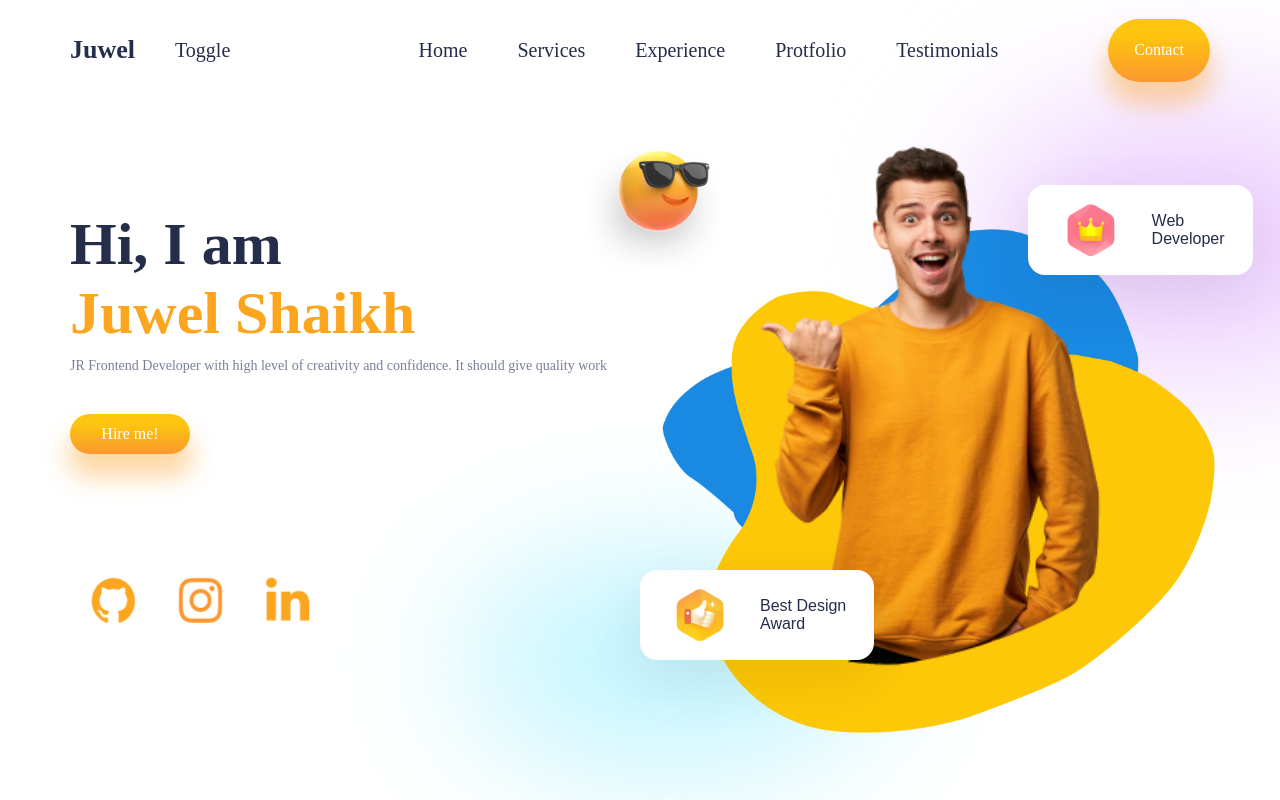
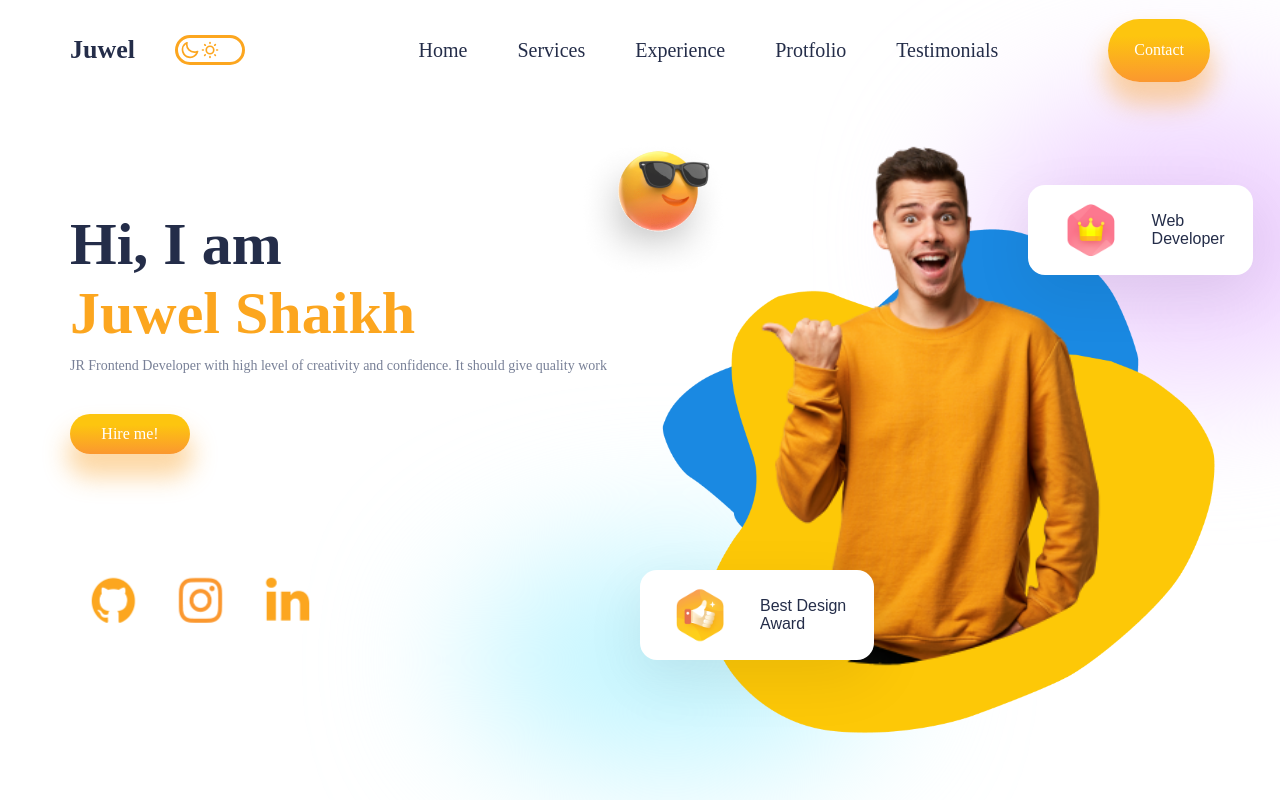
Before and after one commit to JuwelShaikh/new-prot-react, a React (Create React App) app: page / in a window 1280 px wide. Shown: the top 800 px of the page. Built offline with nearby package versions, Linux system fonts and the light colour scheme; a web font is replaced by a local one.

Commit message:
N-Toggle styling

```diff
--- a/src/Components/Navbar/Navbar.jsx
+++ b/src/Components/Navbar/Navbar.jsx
@@ -1,5 +1,6 @@
 import React from 'react';
 import './Nav.css'
+import Toggle from './Togle/Toggle';
 
 const Navbar = () => {
     return (
@@ -9,7 +10,7 @@ const Navbar = () => {
                     <div className="n-name">
                         Juwel
                     </div>
-                    <span>Toggle</span>
+                    <Toggle/>
                 </div>
                 <div className="n-right">
                     <div className="n-list">
--- a/src/Components/Navbar/Togle/Toggle.css
+++ b/src/Components/Navbar/Togle/Toggle.css
@@ -0,0 +1,15 @@
+.toggle{
+    display: flex;
+    justify-content: space-between;
+    border: 3px solid var(--orange);
+    border-radius: 1rem;
+    position: relative;
+    padding: 2px;
+    cursor: pointer;
+}
+.toggle>*{
+    width: 1rem;
+    height: 1rem;
+    color: var(--orange);
+
+}
--- a/src/Components/Navbar/Togle/Toggle.jsx
+++ b/src/Components/Navbar/Togle/Toggle.jsx
@@ -0,0 +1,19 @@
+import React from 'react';
+import '../Togle/Toggle.css';
+import Sun from '@iconscout/react-unicons/icons/uil-sun'
+import Moon from '@iconscout/react-unicons/icons/uil-moon'
+
+
+const Toggle = () => {
+    return (
+        <div className='toggle'>
+            <Moon/>
+            <Sun/>
+            <div className="t-button">
+
+            </div>
+        </div>
+    );
+};
+
+export default Toggle;
```
